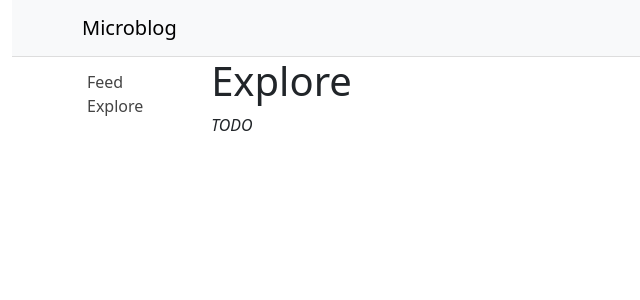
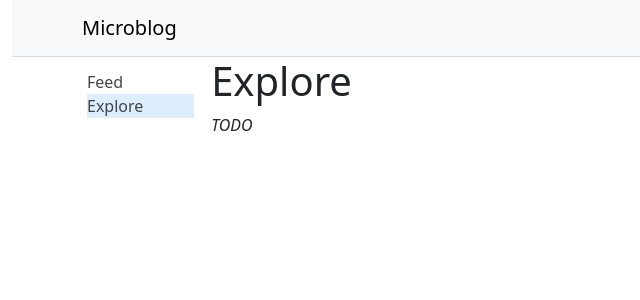
Before and after one commit to frarlo/react-microblog, a React (Create React App) app: page /explore in a window 1280 px wide. Shown: the top 300 px of the page, without its empty margins (0-640 px from the left). Built offline with nearby package versions, Linux system fonts and the light colour scheme.

Commit message:
feat: Add Links implementation with NavLink.

```diff
--- a/src/components/Sidebar.js
+++ b/src/components/Sidebar.js
@@ -1,14 +1,16 @@
 import Navbar from "react-bootstrap/Navbar";
 import Nav from "react-bootstrap/Nav";
+import { NavLink } from "react-router-dom";
+
 
 export default function Sidebar() {
     return (
         <Navbar sticky="top" className="flex-column Sidebar">
             <Nav.Item>
-                <Nav.Link href="/">Feed</Nav.Link>
+                <Nav.Link as={NavLink} to="/">Feed</Nav.Link>
             </Nav.Item>
             <Nav.Item>
-                <Nav.Link href="/explore">Explore</Nav.Link>
+                <Nav.Link as={NavLink} to="/explore">Explore</Nav.Link>
             </Nav.Item>
         </Navbar>
     );
--- a/src/index.css
+++ b/src/index.css
@@ -44,3 +44,7 @@
 .Sidebar a:visited {
   color: #444;
 }
+
+.Sidebar .nav-item .active {
+  background-color: #def;
+}
```
